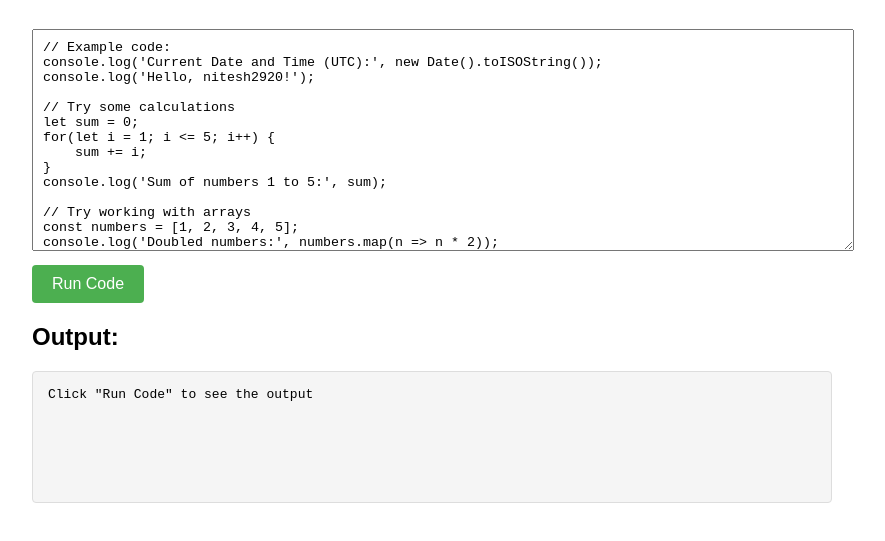
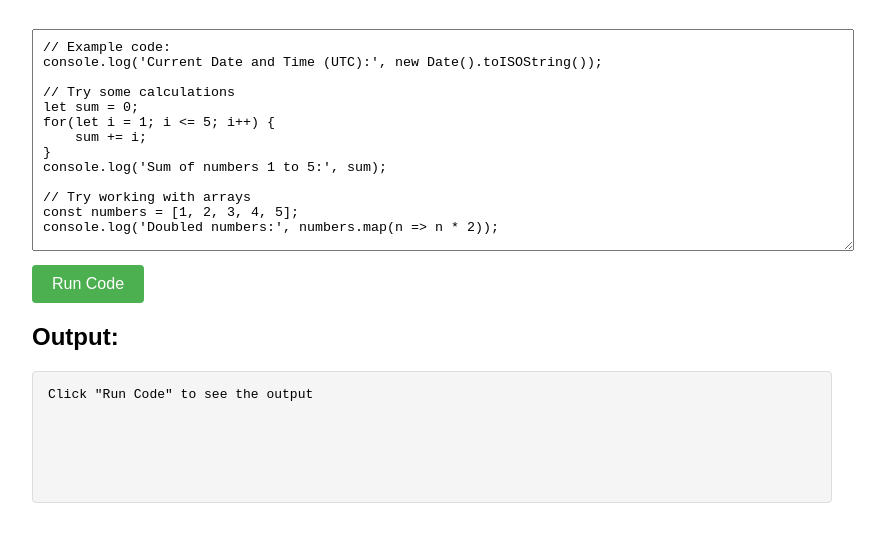
Before and after one commit to nitesh2920/Js-Compiler, a website: page index.html in a window 1280 px wide. Shown: the part 61-602 px from the top of the page, without its empty margins (208-1093 px from the left). Drawn offline with Linux system fonts and the light colour scheme.

Commit message:
bug: solved

```diff
--- a/index.html
+++ b/index.html
@@ -49,7 +49,6 @@
 
     <textarea id="codeInput" placeholder="Write your JavaScript code here">// Example code:
 console.log('Current Date and Time (UTC):', new Date().toISOString());
-console.log('Hello, nitesh2920!');
 
 // Try some calculations
 let sum = 0;
```
